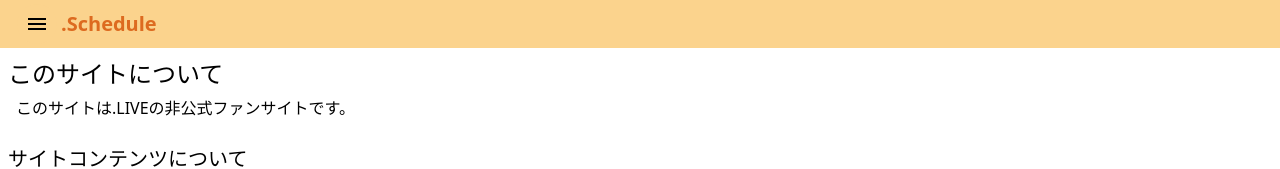
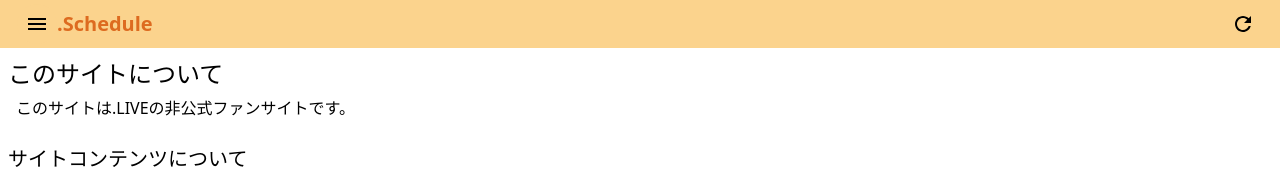
Before and after one commit to Siroyaka/dotschedule-webfront, a Next.js app: page /notice in a window 1280 px wide. Shown: the top 169 px of the page. Built offline with nearby package versions, Linux system fonts and the light colour scheme.

Commit message:
リロードボタンの追加 +1
ページリロードボタンの追加
クリックできるアイテムをクリックしたときの挙動を追加

```diff
--- a/src/component/standalone/Header.tsx
+++ b/src/component/standalone/Header.tsx
@@ -1,7 +1,10 @@
 import React from 'react';
 import clsx from 'clsx';
 
+import { useRouter } from 'next/router';
+
 import { MenuButton } from 'component/template/IconButton';
+import { ReloadIconSvg } from 'component/parts/svgIcons';
 
 interface OwnProps {
   title: string,
@@ -12,11 +15,18 @@ type Props = OwnProps;
 
 const Header: React.FC<Props> = (props) => {
   const { title, onMenuClick } = props;
+  const router = useRouter();
+  const reload = React.useCallback(() => {
+    router.reload();
+  }, [router])
 
   return(
-    <header className={clsx('w-screen', 'flex', 'fixed', 'top-0', 'h-12', 'bg-orange-300', 'border', 'border-orange-300', 'px-4', 'py-1', 'flex', 'flex-row', 'items-center', 'z-50')}>
-      <MenuButton classes={{button: 'bg-orange-300 hover:bg-orange-200'}} onClick={onMenuClick} />
-      <h6 className={'font-sans font-semibold text-xl text-orange-600 mx-1 '}>{title}</h6>
+    <header className={clsx('w-screen', 'flex', 'fixed', 'top-0', 'h-12', 'bg-orange-300', 'border', 'border-orange-300', 'px-4', 'py-1', 'flex', 'flex-row', 'items-center', 'z-50', 'justify-between')}>
+      <div className={'flex flex-row items-center'}>
+        <MenuButton classes={{button: 'bg-orange-300 hover:bg-orange-200 active:bg-orange-100'}} onClick={onMenuClick} />
+        <h6 className={'font-sans font-semibold text-xl text-orange-600'}>{title}</h6>
+      </div>
+      <button className={'px-2 py-2 focus:outline-none hover:bg-orange-200 active:bg-orange-100 rounded-full'} style={{ transition: "all .15s ease" }} onClick={reload}><ReloadIconSvg /></button>
     </header>
   )
 }
```
